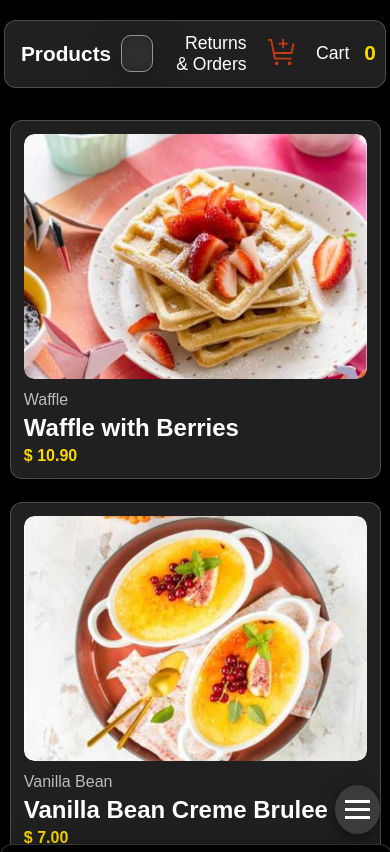
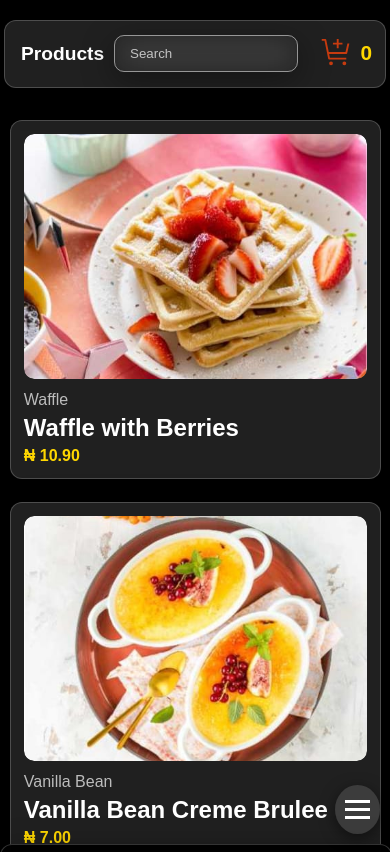
Before and after one commit to Ogunderotamiloluwa/onlineshop, a plain HTML site: page index.html in a window 390 px wide. Shown: the top 852 px of the page. Drawn offline with Linux system fonts and the light colour scheme.

Commit message:
Initial website push

```diff
--- a/amazon.js
+++ b/amazon.js
@@ -7,30 +7,48 @@ import { cart, addtocart } from "./cart.js";
 let activeProductList = [...product];
 let currentCategory = 'All';
 
-// --- Initial Setup ---
+// --- Initial Setup Execution ---
+document.addEventListener('DOMContentLoaded', () => {
     updatecartquantity();
     loadProducts('All');
+});
+
 
 // --- Core Functions ---
 
+/**
+ * Calculates the total quantity in the cart and updates all display elements.
+ */
 function updatecartquantity() {
     let cartquantity = 0;
     cart.forEach((item) => {
         cartquantity += item.quantity;
     });
-    const cartElement = document.querySelector('.number');
-    if (cartElement) {
-        cartElement.innerHTML = cartquantity;
+
+    // Select ALL elements with the cart quantity class
+    const cartElements = document.querySelectorAll('.js-cart-quantity');
+
+    if (cartElements.length > 0) {
+        cartElements.forEach(element => {
+            element.innerHTML = cartquantity;
+        });
     }
 }
 
+/**
+ * Generates and displays the HTML for the specified list of products.
+ * @param {Array} productsToDisplay - The list of products to render.
+ */
 function displayProducts(productsToDisplay) {
     let producthtml = '';
     productsToDisplay.forEach((product) => {
+        // Price is converted from Kobo (pricecent) to Naira (₦)
+        const priceNaira = (product.pricecent / 100).toFixed(2);
+
         producthtml += `
             <div class="subdiv1">
                 <div class="divimage">
-                    <img src="${product.image}" class="image" loading="lazy">
+                    <img src="${product.image}" alt="${product.name1} ${product.name2}" class="image" loading="lazy">
                     <button class="addtocartbutton addto" data-productid="${product.id}">
                         <img src="icon-add-to-cart.svg">
                         Add to Cart
@@ -39,27 +57,29 @@ function displayProducts(productsToDisplay) {
                 <div class="divtext">
                     <nav class="text1">${product.name1}</nav>
                     <nav class="text2">${product.name2}</nav>
-                    <nav class="text3"> $ ${(product.pricecent / 100).toFixed(2)}</nav>
+                    <nav class="text3"> ₦ ${priceNaira}</nav>
                 </div>
             </div>
         `;
     });
 
     const productContainer = document.querySelector('.js-product');
+    if (productContainer) {
         productContainer.innerHTML = producthtml;
-
-    const loadingIndicator = document.querySelector('.js-loading-indicator');
-    if (loadingIndicator) {
-        loadingIndicator.style.display = 'none';
+        setupAddToCartButtons();
+    }
 }
 
-    setupAddToCartButtons();
-}
-
+/**
+ * Sets up event listeners for all 'Add to Cart' buttons.
+ */
 function setupAddToCartButtons() {
+    // Use event delegation or check for button existence
     document.querySelectorAll('.addto').forEach((button) => {
-        const newButton = button.cloneNode(true);
-        button.parentNode.replaceChild(newButton, button);
+        // Remove and re-add listeners to prevent duplication
+        const oldButton = button;
+        const newButton = oldButton.cloneNode(true);
+        oldButton.parentNode.replaceChild(newButton, oldButton);
 
         newButton.addEventListener('click', () => {
             let productId = Number(newButton.dataset.productid);
@@ -69,8 +89,12 @@ function setupAddToCartButtons() {
     });
 }
 
-// --- Category Filtering Logic (Instant Full Display) ---
+// --- Category Filtering Logic ---
 
+/**
+ * Filters the product list by the selected category and updates the display.
+ * @param {string} category - The category to filter by ('All', 'Cloth', etc.).
+ */
 function filterProductsByCategory(category) {
     currentCategory = category;
 
@@ -82,6 +106,7 @@ function filterProductsByCategory(category) {
 
     displayProducts(activeProductList);
 
+    // Update the visual active state of the category buttons
     document.querySelectorAll('.js-category-button').forEach(button => {
         button.classList.remove('active');
         if (button.dataset.category === category) {
@@ -90,44 +115,57 @@ function filterProductsByCategory(category) {
     });
 }
 
+/**
+ * Attaches click listeners to all category buttons.
+ */
 function setupCategoryListeners() {
     document.querySelectorAll('.js-category-button').forEach(button => {
         button.addEventListener('click', (event) => {
             const category = event.target.dataset.category;
 
+            // Clear search input when switching categories
             const searchInput = document.querySelector('.Search');
             if (searchInput) {
                  searchInput.value = '';
             }
 
             filterProductsByCategory(category);
-            window.scrollTo(0, 0);
+            window.scrollTo(0, 0); // Scroll to top after filter
         });
     });
 }
 
+/**
+ * Initiates the product loading and listener setup.
+ * @param {string} initialCategory - The category to load on startup.
+ */
 function loadProducts(initialCategory) {
     filterProductsByCategory(initialCategory);
     setupCategoryListeners();
+    setupSearchFunctionality();
 }
 
 // --- Search Functionality ---
-
+function setupSearchFunctionality() {
     const searchInput = document.querySelector('.Search');
     if (searchInput) {
         searchInput.addEventListener('input', (event) => {
             const searchTerm = event.target.value.toLowerCase();
 
-        const listToSearch = currentCategory === 'All' ? product : activeProductList;
+            // Decide which list to search based on the currently selected category
+            const listToSearch = currentCategory === 'All' ? product : product.filter(p => p.category === currentCategory);
 
             const filteredProducts = listToSearch.filter(productItem => {
+                // Search in name1 OR name2
                 return productItem.name1.toLowerCase().includes(searchTerm) || productItem.name2.toLowerCase().includes(searchTerm);
             });
 
             displayProducts(filteredProducts);
 
+            // If search is cleared, reset to the current category view
             if (searchTerm === '') {
                 filterProductsByCategory(currentCategory);
             }
         });
     }
+}
--- a/index.html
+++ b/index.html
@@ -12,6 +12,7 @@
 
         <input placeholder="Search" class="Search">
 
+        <div class="header-info-group">
             <div class="headertxt2">
                 Returns<br>
                 & Orders
@@ -27,9 +28,22 @@
                 Cart
             </nav>
 
-        <div class="number">
+            <div class="number js-cart-quantity">
                 0
             </div>
+        </div>
+
+        <div class="mobile-cart-group">
+             <div class="carthead mobile-carthead">
+                <a href="prodresult.html">
+                    <img src="icon-add-to-cart.svg" class="Addtocarticon">
+                </a>
+            </div>
+            <div class="number mobile-number js-cart-quantity">
+                0
+            </div>
+        </div>
+
     </div>
 
     <div class="mobile-menu-container">
@@ -39,6 +53,7 @@
             <div class="dash"></div>
         </div>
     </div>
+
     <div class="js-mobile-dashboard mobile-dashboard">
         <div class="mobile-menu-backdrop"></div>
         <div class="mobile-dashboard-header">
--- a/product.css
+++ b/product.css
@@ -1,5 +1,5 @@
 /* * PRODUCT.CSS - Comprehensive Stylesheet
- * FINAL VERSION with Mobile Menu Bottom Placement and Performance Optimizations
+ * FINAL VERSION with Mobile Menu Bottom Placement, Responsive Header, and Performance Optimizations
  */
 
 /* ------------------------------------- */
@@ -30,7 +30,6 @@ body {
     border: 1px solid rgba(255, 255, 255, 0.2);
     box-shadow: 0 8px 32px 0 rgba(0, 0, 0, 0.37);
     border-radius: 12px;
-    /* OPTIMIZATION: Hint the browser to prepare for animation */
     will-change: transform, opacity, box-shadow;
 }
 
@@ -65,6 +64,7 @@ body {
     margin: 0 auto 15px;
     padding: 0 1rem;
     box-sizing: border-box;
+    z-index: 900;
 }
 
 .headertxt {
@@ -75,11 +75,25 @@ body {
     flex-shrink: 0;
 }
 
+/* Desktop/Tablet Group (Returns/Orders, Cart, Number) */
 .header-info-group {
     display: flex;
     align-items: center;
     flex-shrink: 0;
     gap: 10px;
+}
+
+/* Mobile Cart Group (Cart Icon + Number ONLY) */
+.mobile-cart-group {
+    display: none; /* Hidden by default on desktop/tablet */
+    align-items: center;
+    gap: 5px;
+    flex-shrink: 0;
+}
+
+.mobile-number {
+    font-size: 1.1rem;
+    padding-right: 5px;
 }
 
 .Search {
@@ -196,14 +210,13 @@ input::placeholder {
 
 .mobile-dashboard {
     position: fixed;
-    top: auto; /* IMPORTANT: Unset top */
-    bottom: 0; /* Anchor to the bottom */
+    top: auto;
+    bottom: 0;
     left: 0;
-    width: 100%; /* Full width bottom sheet */
-    height: 65vh; /* Height of the menu panel */
+    width: 100%;
+    height: 65vh;
     max-height: 400px;
     z-index: 1000;
-    /* Start off-screen by translating DOWN 100% of its own height */
     transform: translateY(100%);
     transition: transform 0.4s cubic-bezier(0.25, 0.46, 0.45, 0.94);
     background-color: rgba(0, 0, 0, 0.95);
@@ -213,7 +226,6 @@ input::placeholder {
 }
 
 .mobile-dashboard.open {
-    /* Slide in by returning to original position (translateY(0)) */
     transform: translateY(0);
 }
 
@@ -329,21 +341,19 @@ input::placeholder {
     position: relative;
     overflow: hidden;
     border-radius: 10px;
-    /* 💥 PERFORMANCE FIX: Enforce 1:1 aspect ratio before image loads (padding hack) */
     height: 0;
-    padding-bottom: 71.4%; /* Based on 280px card width and 200px image height */
+    padding-bottom: 71.4%;
 }
 
 .image {
     width: 100%;
-    height: 100%; /* Fill the padded parent container */
-    position: absolute; /* Positioned relative to .divimage */
+    height: 100%;
+    position: absolute;
     top: 0;
     left: 0;
     object-fit: cover;
     border-radius: 10px;
     transition: transform 0.5s ease;
-    /* OPTIMIZATION: Allows browser to skip rendering if not visible */
     content-visibility: auto;
 }
 
@@ -931,6 +941,19 @@ input::placeholder {
         position: sticky;
         top: 10px;
         z-index: 900;
+        margin-left: auto;
+        margin-right: auto;
+    }
+
+    /* HIDE the full desktop group */
+    .header-info-group {
+        display: none;
+    }
+
+    /* SHOW the mobile cart group */
+    .mobile-cart-group {
+        display: flex; /* Show the minimal cart/number on mobile */
+        order: 3; /* Put cart group last in the flex container */
     }
 
     /* MOBILE MENU ICON: Fixed to the BOTTOM-RIGHT corner */
@@ -955,17 +978,16 @@ input::placeholder {
     .headertxt {
         font-size: 1.3rem;
         padding-left: 0.5rem;
+        order: 1; /* Put title first */
     }
 
     .Search {
         margin-left: auto;
         margin-right: 0.5rem;
-        flex-grow: 0;
+        flex-grow: 1;
         width: 45%;
-    }
-
-    .header-info-group {
-        display: none;
+        max-width: 250px;
+        order: 2; /* Put search in the middle */
     }
 
     .desktop-categories {
@@ -986,6 +1008,9 @@ input::placeholder {
         width: 100%;
     }
     .Search {
-        width: 35%;
+        width: 50%;
+    }
+    .headertxt {
+        font-size: 1.2rem;
     }
 }
```
Lines whose indentation alone changed are shown as unchanged.
